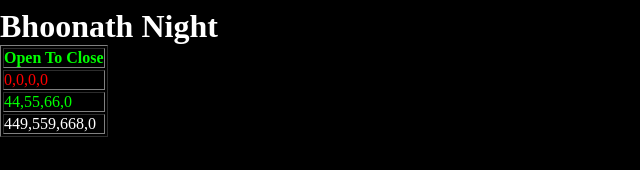
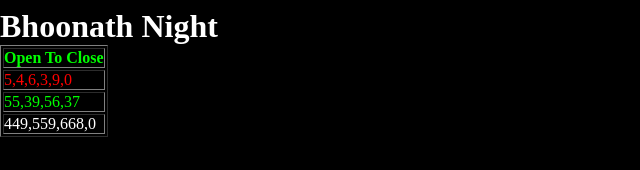
Before and after one commit to kumbharii/pm, a plain HTML site: page index.html in a window 1280 px wide. Shown: the part 541-711 px from the top of the page, 0-640 px from the left. Drawn offline with Linux system fonts and the light colour scheme.

Commit message:
Update index.html

```diff
--- a/index.html
+++ b/index.html
@@ -130,8 +130,8 @@ var vr=document.getElementById("BnpM").innerHTML=BhoopM;
 
 
 
-var BhooN=[0,0,0,0]
-var BhJ=[44,55,66,00]
+var BhooN=[5,4,6,3,9,0]
+var BhJ=[55,39,56,37]
 var Bhoop=[449,559,668,000]
 function m(){
 var raj=document.getElementById("Bno").innerHTML=BhooN;
```
